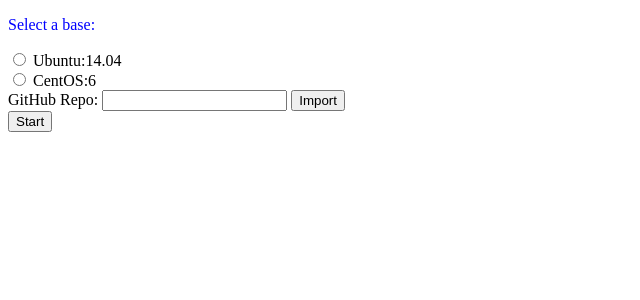
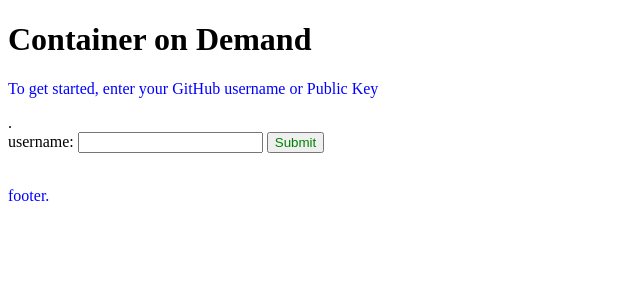
Before and after one commit to onprema/QuickBox, a Flask app: page / in a window 1280 px wide. Shown: the top 300 px of the page, without its empty margins (0-640 px from the left). Run offline with Flask 2, Linux system fonts and the light colour scheme.

Commit message:
adds user verification to front end

```diff
--- a/views/cod.py
+++ b/views/cod.py
@@ -4,6 +4,7 @@
 '''
 from flask import Flask, render_template, url_for
 from flask_cors import CORS, cross_origin
+import os
 
 
 app = Flask(__name__)
--- a/views/static/scripts/container.js
+++ b/views/static/scripts/container.js
@@ -1,3 +1,4 @@
+
 let containerSpecs = {};
 let cloneURL = ''
 
@@ -6,6 +7,29 @@
   let out = $.ajax({type: 'GET', url: checkURL, async: false}).responseText
   console.log(out)
   setTimeout(checkBuild, 1000)
+}
+function verifyKey() {
+
+  // Collect the user's public key
+  let key = $("textarea#pk").val();
+
+  let registerURL = '/api/v1/register'
+  $.ajax({
+    method: "POST",
+    url: registerURL,
+    data: {
+      'username': 'theo',
+      'password': 123,
+      'key': key,
+    },
+    headers: {
+      'it_is': 'you\'re boy',
+    }
+    .done(function(msg) {
+      console.log(msg)
+    })
+  })
+  console.log(registerURL)
 }
 
 $(document).ready(function () {
@@ -21,8 +45,10 @@
     }
   })
 
+
   // Make a GET request to send container specs to API
   $('input#start').click(function (event) {
+    verifyKey();
     event.preventDefault();
     let query = '';
     if ($('input#base').prop('checked') == false) {
@@ -31,7 +57,7 @@
       })
     } else {
       $('.select-container').hide()
-      $('.loading').show()
+      $('#loader').show()
       for (let key in containerSpecs) {
         let val = containerSpecs[key];
         query += key + '=' + val + '&'
@@ -53,12 +79,12 @@
           // When user clicks Destroy
           $('button#destroy').click(function (event) {
             event.preventDefault()
-            $('.destroying').html('Destroying container ' + containerId)
+            $('#loader').show()
             removeURL = '/api/v1/remove/' + containerId
             $.get(removeURL, function (data, status) {
               console.log('destroy', status)
             })
-            $('.destroying').hide()
+            $('#loader').hide()
             location.reload()
           })
         }
--- a/views/static/scripts/display.js
+++ b/views/static/scripts/display.js
@@ -1,16 +1,13 @@
 function displaySwitch (data) {
 
   // Hide loading section
-  $('.loading').hide()
+  $('#loader').hide()
 
   // Display the running container after clicking 'start'
   $('.running-container').show()
 
-  // Display container ID and Destroy button after clicking 'start'
+  // Display Port and Destroy button after clicking 'start'
   $("ul#running-container").append(
-    '<li>' + 'id: ' + String(data.Id) + '</li>' +
-    '<li>' + 'port: ' + String(data.Port) + '</li>' +
-    '<li>' + 'file: ' + String(data.Dockerfile) + '</li>' +
-    '<li>' + 'name: ' + String(data.Name) + '</li>' +
+    '<li>' +'ssh root@mydomain.com -p ' + String(data.Port) + '</li>' +
     '<button id="destroy">Destroy</button>')
 }
--- /dev/null
+++ b/views/static/scripts/register.js
@@ -0,0 +1,102 @@
+let creds = {}
+
+// Verify Public Key (TODO)
+function verifyKey(key) {
+  if (key.length < 20) {
+    return null
+  } else {
+    creds['key'] = key
+  } return 1
+}
+
+$(document).ready(function () {
+
+  // Hide service until users are verified
+  $('.service').hide()
+  $('div#keyMsgSuccess').hide()
+
+  // Username submit click
+  $('button#username').on('click', function () {
+
+    event.preventDefault();
+    let username = $('input#username').val()
+    let url = 'https://api.github.com/users/' + username
+
+    // Validate github username
+    $.ajax ({
+      type: 'GET',
+      url: url,
+      statusCode: {
+        404: function() {
+          $('div#userFlash').delay(500).fadeIn('normal', function() {
+            $(this).delay(5000).fadeOut()
+          })
+        }
+      },
+
+      // if username is valid, add it to `creds` object
+      success: function (data) {
+        creds['login'] = username;
+        $('form#registration').hide()
+        $('span#username').html(username)
+        $('div#userSuccess').delay(200).fadeIn('normal', function() {
+          $(this).show()
+        })
+      }
+    })
+
+    // Check is user has public keys linked to the github account
+    $.ajax ({
+      type: 'GET',
+      url: url + '/keys',
+      success: function (data) {
+
+        // Users without keys will have 0-length data
+        if (data.length > 0) {
+          let keys = []
+          for (let i = 0; i < data.length; i++) {
+            keys.push(data[i]['key'])
+          }
+          creds['keys'] = keys;
+          $('textarea#keySuccess').delay(500).fadeIn('normal', function() {
+            $(this).text(creds.keys.join(',').replace(',', '\n', -1))
+          })
+          $('div#keyMsgSuccess').delay(500).fadeIn('normal', function() {
+            $(this).show()
+          })
+          $('button#keyConfirmYes').click(function () {
+            // send creds to backend
+            $('div#keyMsgSuccess').delay(100).fadeIn('normal', function() {
+              $(this).hide()
+            })
+            $('.service').delay(500).fadeIn('normal', function() {
+              $(this).show()
+            })
+          })
+
+          // Users without a key(s) will need to provide their own
+        } else {
+          $('div#keyMsgFailure').delay(500).fadeIn('normal', function() {
+            $(this).show()
+          })
+          $('button#pk').click( function() {
+            event.preventDefault()
+            let key = $('textarea#pk').val()
+            let result = verifyKey(key);
+            if (result != null) {
+              creds['keys'] = key
+              $('div#keyMsgFailure').hide()
+              $('div#keySuccess').delay(500).fadeIn('normal', function() {
+                $(this).text('Key added successfully. Let\'s go!')
+              })
+            } else {
+              $('div#badKeyFlash').delay(500).fadeIn('normal', function() {
+                $(this).text('Invalid key. Please verify and try again.')
+              })
+            }
+          })
+        }
+      }
+    })
+	})
+})
--- a/views/static/styles/main.css
+++ b/views/static/styles/main.css
@@ -1,5 +1,21 @@
 p {
   color: blue;
+}
+
+.os {
+  display: inline-block;
+  max-height: 250px;
+  background: lightblue;
+  border: 1px solid grey;
+}
+
+.github {
+  display: block;
+  width: 100%;
+  max-height: 250px;
+  background: darkgreen;
+  border: 1px solid grey;
+  padding: 10px;
 }
 
 .destroying {
@@ -38,6 +54,32 @@
   display: none;
   background-color: darkgreen;
   color: #ffffff;
+}
+
+#userFlash {
+  display: none;
+}
+
+#keyMsgFailure {
+  display: none;
+}
+
+footer {
+  position: absolute;
+  bottom: 0;
+}
+
+#keyMsgSuccess {
+  display: none;
+}
+
+#userSuccess {
+  display: none;
+  color: #000000;
+}
+
+#username {
+  color: green;
 }
 
 #loader {
--- a/views/templates/index.html
+++ b/views/templates/index.html
@@ -9,27 +9,102 @@
     <script src="../static/scripts/container.js"></script>
     <script src="../static/scripts/repo.js"></script>
     <script src="../static/scripts/display.js"></script>
+    <script src="../static/scripts/register.js"></script>
   </head>
   <body>
-    <div class="loading">Please hold...</div>
+    <div class="header">
+      <h1>Container on Demand</h1>
+    </div>
+
+    <div class="register">
+      <form id="registration">
+        <p>To get started, enter your GitHub username or Public Key</p>.
+        <div class="username">
+        username: <input type="text" name="username" id="username" data-key="username">
+        <button type="button" id="username" value="Submit">Submit</button>
+        </div>
+        <br>
+        </div>
+        <!--
+        <div class="pk">
+        <label for="pk">Public Key: </label>
+        <textarea rows="5" cols="50" name="pk" id="pk" required></textarea>
+        <button type="submit" id="pk">Add Key</button>
+        <br>
+        </div>
+        -->
+      </form>
+    </div>
+    <div id="userFlash">Invalid GitHub username.</div>
+    <div id="userSuccess">Welcome, <span id="username"></span>!</div>
+    <div id="keyMsgSuccess"><p>It looks like you have the following public key(s)
+      linked to your GitHub account:</p>
+      <textarea rows="4" cols="50" id="keySuccess"></textarea>
+      <p>Would you like to use them for Containers on Demand?</p>
+    <form id="keyConfirm">
+    <button type="button" id="keyConfirmYes">Yes</button>
+    <input type="radio" name="keyConfirm" id="keyConfirmNo">No, I'll add a new
+    key:</input><br>
+    <form id="customKey">
+      <label for="customKey">
+      <textarea rows="5" cols="50" name="customKey" id="customKey" required></textarea>
+      </label><br>
+      <button type="submit" id="customKey">Add Key</button>
+      <div id="badCustomKeyFlash" style="color: red"></div>
+    </form>
+    </div>
+      <div id="keyConfirm"></div>
+    <div id="keyMsgFailure">It looks like you have not linked a public key to
+      your GitHub account. This service requires a valid SSH key. Please enter
+      your SSH key: (<a href="#">help</a>)
+      <form id="pubkey">
+        <label for="pk">
+        <textarea rows="5" cols="50" name="pk" id="pk" required></textarea>
+        </label>
+        <button type="submit" id="pk">Add Key</button>
+        <div id="badKeyFlash" style="color: red"></div>
+      </form>
+    </div>
+      <div id="keySuccess" style="color: green"></div>
+      <div id="creds"></div>
+    </div>
+
+
+
+
+
+
+
+
+
+
+    <div class="service">
+      <div id="loader"></div>
       <div class="destroying"></div>
       <div class="select-container">
-    <p>Select a base:</p>
-    <div id="baseFlash">Base required!</div>
-    <form>
+      <p>OS:</p>
+      <div id="baseFlash">Please select a base.</div>
+      <form id="input">
+        <div class="os">
         <input type="radio" name="base" id="base" data-key="base"
         data-val="cod-ubuntu:14.04" required>
         Ubuntu:14.04<br>
+        </div>
+        <div class="os">
         <input type="radio" name="base" id="base" data-key="base" data-val="cod-centos:6">
         CentOS:6<br>
+        </div>
+        <div class="github">
         <label for="github-repo">GitHub Repo: </label>
         <input type="text" name="repo" id="repo-input">
         <button type="submit" id="repo">Import</button>
         <br>
+        </div>
         <div id="repoFlash">Invalid GitHub repository.</div>
         <div id="repoSuccess">GitHub repository imported. Click 'start'.</div>
         <input type="submit" id="start" value="Start">
       </form>
+      </div>
       </div>
 
     <div class="building", id="loader">
@@ -42,5 +117,8 @@
     </div>
 
     <button type="button" id="status-check" style="display: none">Check API</button>
+    <div class="footer">
+      <p>footer.</p>
+    </div>
   </body>
 </html>
```
Lines whose indentation alone changed are shown as unchanged.
